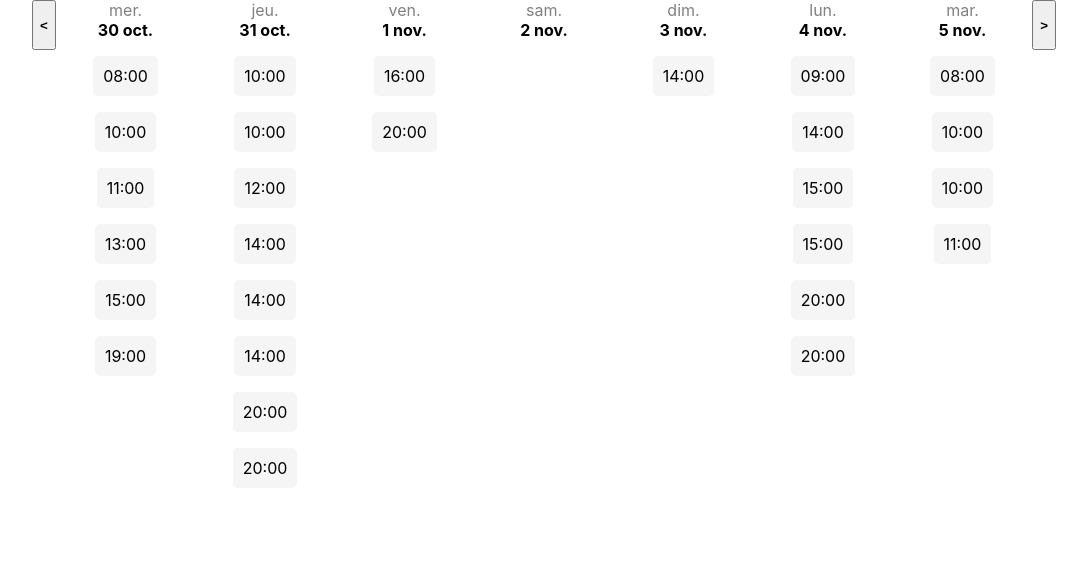
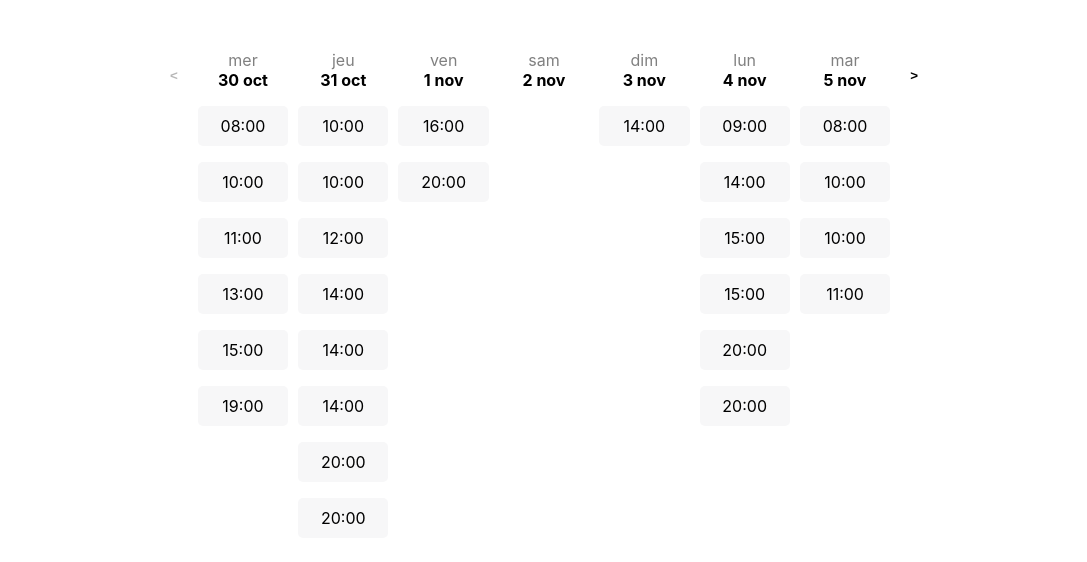
Before and after one commit to HemyDay/test-technique, a React (Create React App) app: page / in a window 1280 px wide. Shown: the top 562 px of the page, without its empty margins (96-1183 px from the left). Built offline with nearby package versions, Linux system fonts and the light colour scheme.

Commit message:
minor modifications (removed dots from dates, made buttons look better, added visual cue when the 'previous' button is disabled)

```diff
--- a/src/Components/Calendar.css
+++ b/src/Components/Calendar.css
@@ -1,12 +1,18 @@
 .Calendar{
-  width: 80%;
+  width: 60%;
   min-width: 500px;
   margin-left: auto;
   margin-right: auto;
+  margin-top: 50px;
   display: flex;
+  gap: 10px;
 }
 
 .Calendar > button{
   font-weight: bold;
   height: 50px;
+  border: 0;
+  padding: 10px;
+  background-color: transparent;
+  cursor: pointer;
 }
--- a/src/Components/Calendar.tsx
+++ b/src/Components/Calendar.tsx
@@ -45,7 +45,7 @@ const Calendar = () => {
 
       <button
         onClick={() => handleCalendarNavigation('previous')}
-        >
+        disabled = {addDaysToDate(displayedDates[0], -1) < TODAY? true : false}>
           {'<'}
         </button>
 
--- a/src/Components/Day.tsx
+++ b/src/Components/Day.tsx
@@ -33,8 +33,8 @@ const Day: React.FC<DayProps> = ({ dayDate }) => {
   return (
     <div className="Day">
       <div className="DateStringDisplay">
-        <p style={{color:'gray'}}>{dayDate.toLocaleDateString('fr-FR',{ weekday: 'short'})}</p>
-        <p style={{fontWeight:'bold'}}>{dayDate.toLocaleDateString('fr-FR', { day:'numeric', month:'short'})}</p>
+        <p style={{color:'gray'}}>{dayDate.toLocaleDateString('fr-FR',{ weekday: 'short'}).replace(/\.$/, '')}</p>
+        <p style={{fontWeight:'bold'}}>{dayDate.toLocaleDateString('fr-FR', { day:'numeric', month:'short'}).replace(/\.$/, '')}</p>
       </div>
 
       {appointments.slice(0,10).map((appointment) => {
--- a/src/Components/Slot.css
+++ b/src/Components/Slot.css
@@ -1,12 +1,9 @@
 .Slot{
-  background-color: whitesmoke;
   border-radius: 5px;
   text-align: center;
   padding: 10px;
-  width: fit-content;
-  margin-left: auto;
-  margin-right: auto;
   cursor: pointer;
+  user-select: none;
 }
 
 .Slot:hover{
--- a/src/Components/Slot.tsx
+++ b/src/Components/Slot.tsx
@@ -25,11 +25,11 @@ const Slot: React.FC<{ appointment: Appointment }> = ({ appointment }) => {
       case 1:
         return 'black';
       case 2:
-        return 'green';
+        return '#0D9276';
       case 3:
-        return 'blue';
+        return '#40A2E3';
       default:
-        return 'whitesmoke';
+        return '#F7F7F8';
     }
   };
 
```
